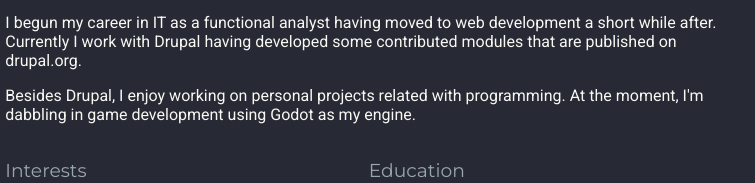
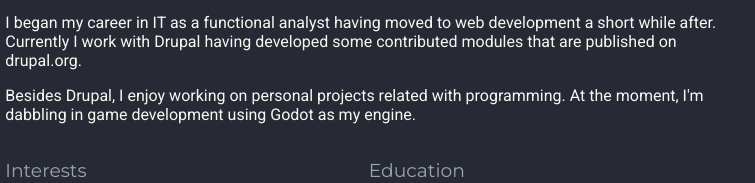
Before and after one commit to st0rmblessed/st0rmblessed.github.io, a plain HTML site: page index.html in a window 1280 px wide. Shown: the part 238-421 px from the top of the page, 468-1223 px from the left. Drawn offline with nearby package versions, Linux system fonts and the light colour scheme.

Commit message:
fix gramatical error

```diff
--- a/index.html
+++ b/index.html
@@ -58,7 +58,7 @@
             <p>I am a Mechanical Engineer graduated from Instituto Superior Técnico, Lisbon.
                 Currently working for NTT Data in Portugal.
             </p>
-            <p>I begun my career in IT as a functional analyst having moved to web development a short while after.
+            <p>I began my career in IT as a functional analyst having moved to web development a short while after.
                 Currently I work with Drupal having developed some contributed modules that are published on drupal.org. </p>
             <p>Besides Drupal, I enjoy working on personal projects related with programming.
                 At the moment, I'm dabbling in game development using Godot as my engine.</p>
```
